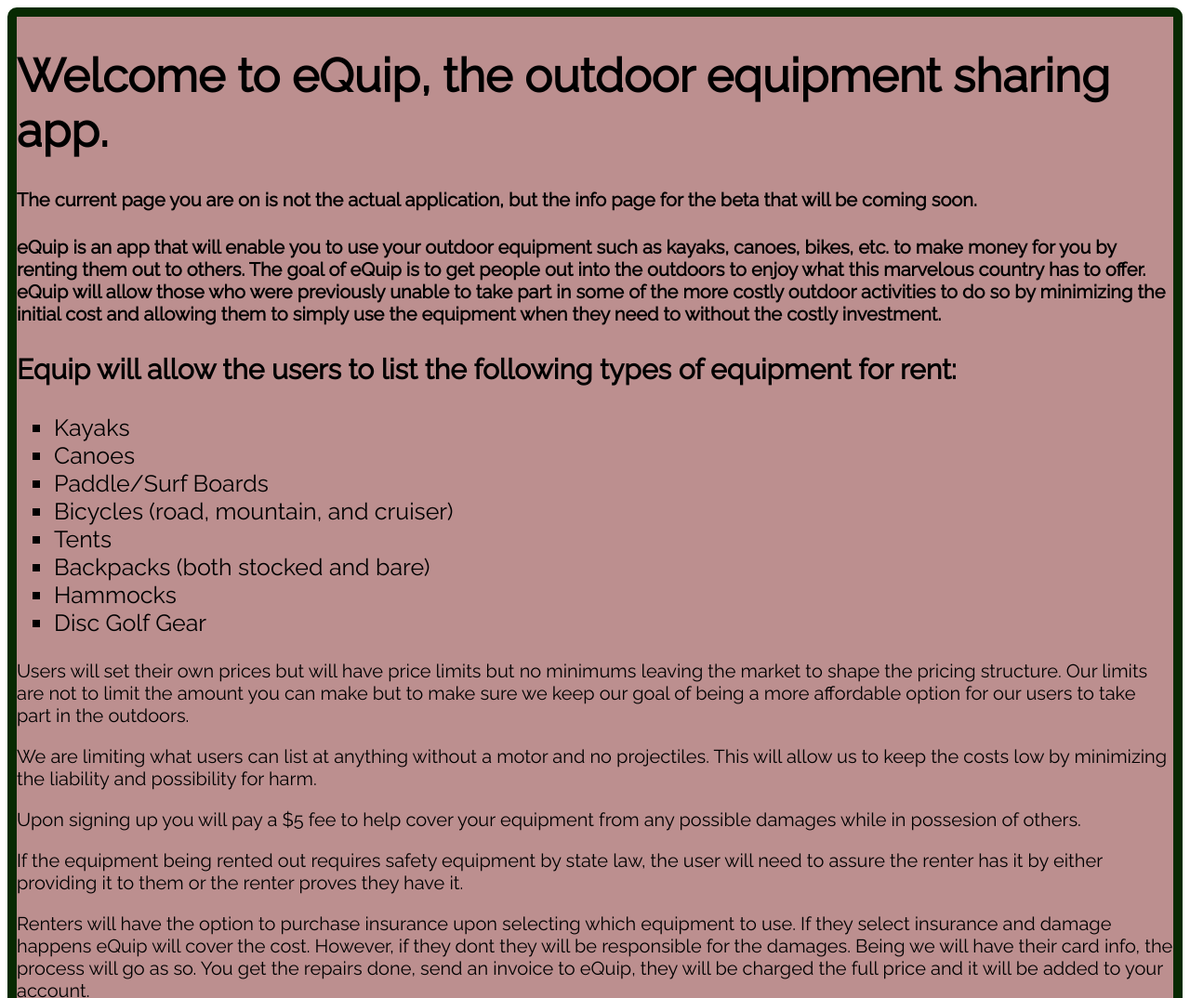
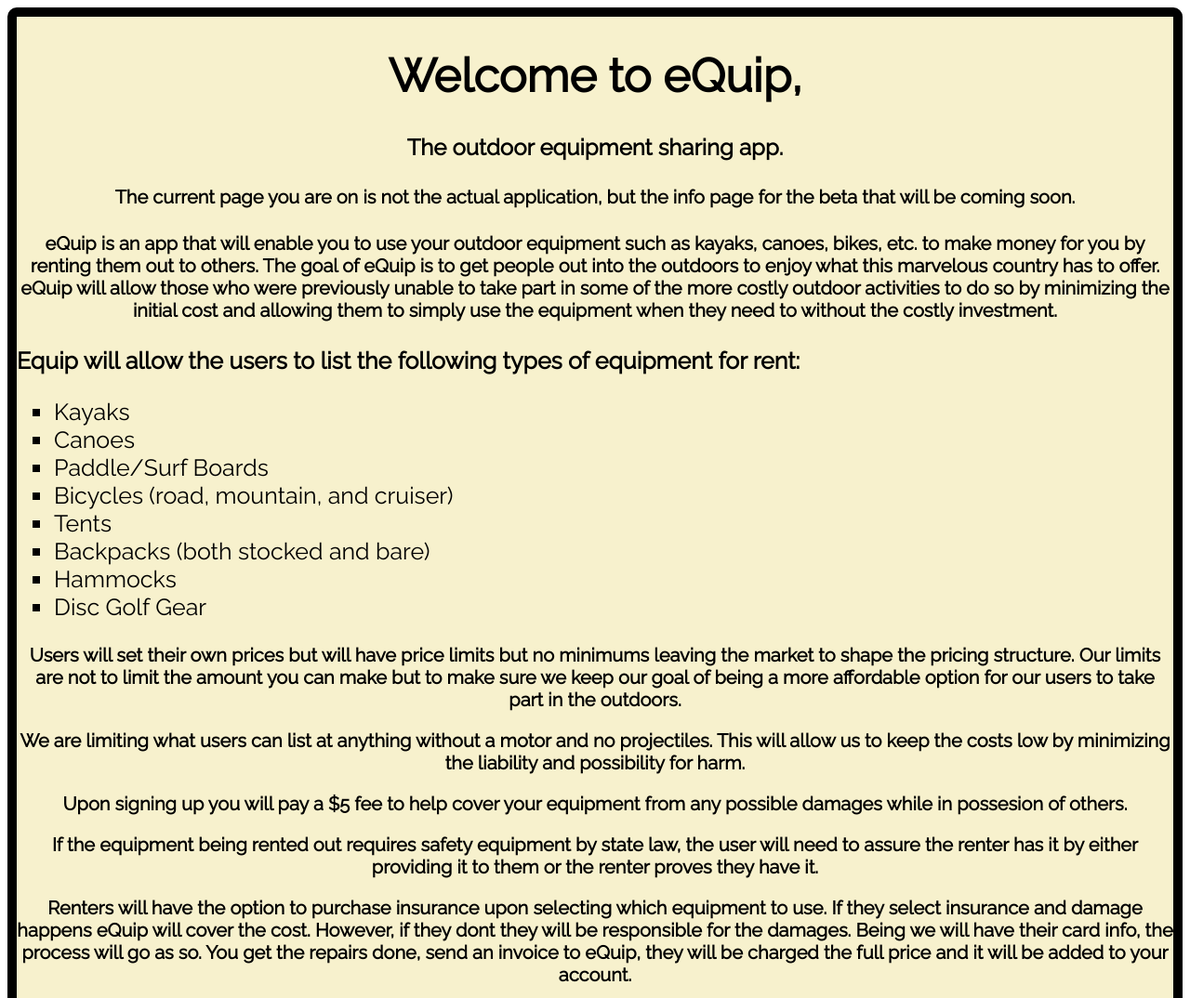
Before and after one commit to connordw95/infosheet, a plain HTML site: page docs/index.html in a window 1280 px wide. Shown: the top 1074 px of the page at 93% size. Drawn offline with Linux system fonts and the light colour scheme.

Commit message:
More font shit

```diff
--- a/docs/index.html
+++ b/docs/index.html
@@ -7,7 +7,8 @@
 </head>
 <body>
 <div>
-<h1> Welcome to eQuip, the outdoor equipment sharing app. </h1>
+<h1> Welcome to eQuip, </h1>
+<h2> The outdoor equipment sharing app.</h2>
 <h4 class="above"> The current page you are on is not the actual application, but the info page for the beta that will be coming soon.</h4>
 <h4 class="above"> eQuip is an app that will enable you to use your outdoor equipment such as kayaks, canoes, bikes, etc. to make money for you by renting them out to others. The goal of eQuip is to get people out into the outdoors to enjoy what this marvelous country has to offer. eQuip will allow those who were previously unable to take part in some of the more costly outdoor activities to do so by minimizing the initial cost and allowing them to simply use the equipment when they need to without the costly investment. <h4>
 
@@ -22,12 +23,13 @@
     <li> Hammocks </li>
     <li> Disc Golf Gear </li>
  </ul>
+<h4>
  <p> Users will set their own prices but will have price limits but no minimums leaving the market to shape the pricing structure. Our limits are not to limit the amount you can make but to make sure we keep our goal of being a more affordable option for our users to take part in the outdoors. </p>
   <p> We are limiting what users can list at anything without a motor and no projectiles. This will allow us to keep the costs low by minimizing the liability and possibility for harm. </p>
 <p> Upon signing up you will pay a $5 fee to help cover your equipment from any possible damages while in possesion of others. </p>
 <p> If the equipment being rented out requires safety equipment by state law, the user will need to assure the renter has it by either providing it to them or the renter proves they have it. </p>
 <p> Renters will have the option to purchase insurance upon selecting which equipment to use. If they select insurance and damage happens eQuip will cover the cost. However, if they dont they will be responsible for the damages. Being we will have their card info, the process will go as so. You get the repairs done, send an invoice to eQuip, they will be charged the full price and it will be added to your account. </p>
-
+ </h4>
   <p> If you have any further questions please email </p>
 <p class="last">equiped.go@gmail.com. </p>
 </body>
--- a/docs/site.css
+++ b/docs/site.css
@@ -1,10 +1,11 @@
 div {
-  background-color: rosybrown;
+  background-color: #F7F1CD;
   background-repeat: no-repeat;
   background-position: center;
   background-attachment: fixed;
   background-size: cover;
-  border: 10px solid #072A02;
+  border: 10px solid black
+  ;
   color: black;
   border-radius: 10px;
  }
@@ -12,12 +13,14 @@ div {
  h1 {
   font-family: 'Raleway', sans-serif;
   font-size: 50px;
+  text-align: center;
 }
 
 h3 {
   font-family: 'Raleway', sans-serif;
-  font-size: 30px;
+  font-size: 25px;
   font-weight: bold;
+  text-align: left;
 
 }
 
@@ -31,6 +34,7 @@ ul {
   list-style-type: square;
   font-family: 'Raleway', sans-serif;
   font-size: 25px;
+  text-align: left;
 }
 
 .first-p {
@@ -41,3 +45,12 @@ ul {
   font-family: 'Raleway', sans-serif;
   font-size: 20px;
 }
+h2 {
+  font-family: 'Raleway', sans-serif;
+  text-align: center;
+}
+body {
+  text-align: center;
+  text
+
+}
```
